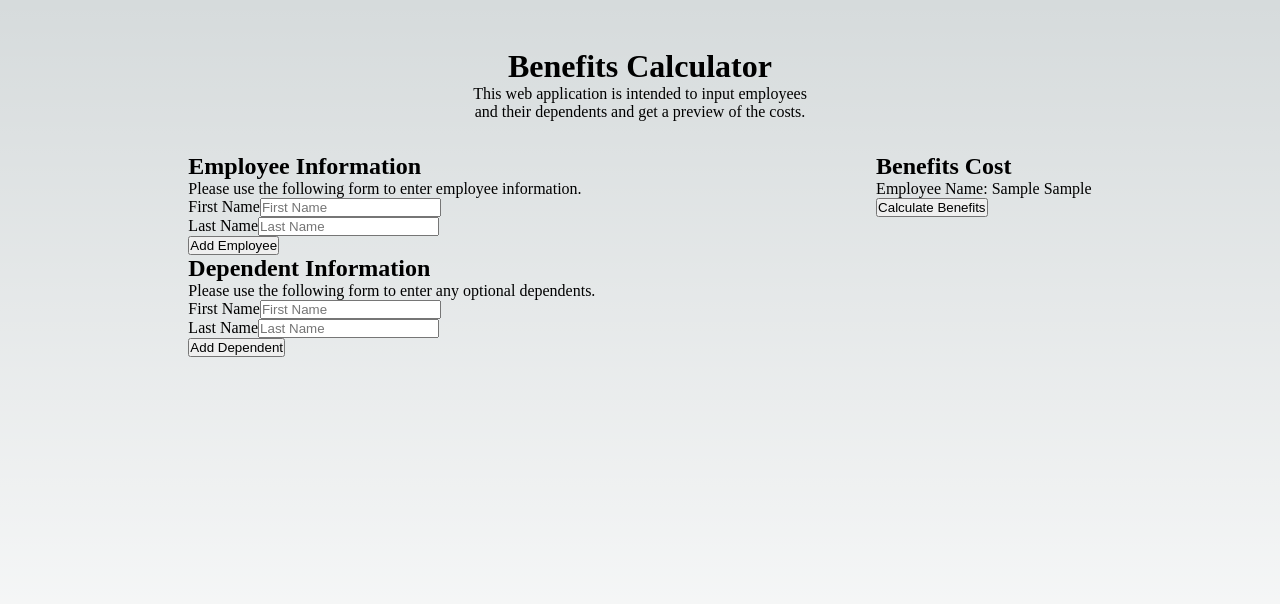
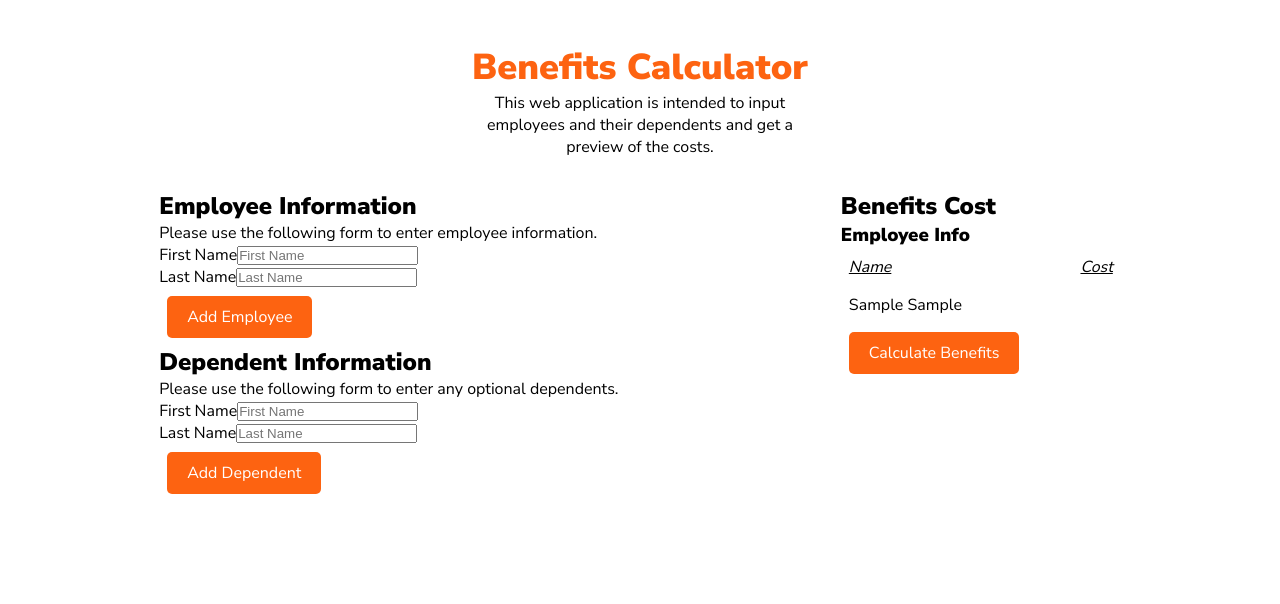
Before and after one commit to jvmontes/p-benefits-app, a Next.js app: page / in a window 1280 px wide. Both pictures are taken after typing "Sample", "Sample" into the empty fields and a click on the input "Add Employee". Shown: the top 604 px of the page. Built offline with nearby package versions, Linux system fonts and the light colour scheme.

Commit message:
Add ✨ style ✨

```diff
--- a/src/Components/AddPerson.js
+++ b/src/Components/AddPerson.js
@@ -1,4 +1,5 @@
 import { useState } from 'react'
+import styles from '@/styles/Home.module.css'
 
 const AddPerson = ({ onAddPerson, actionButtonText }) => {
 
@@ -25,6 +26,7 @@ const AddPerson = ({ onAddPerson, actionButtonText }) => {
 	return (
 		<form onSubmit={onSubmit}>
 			<div>
+				<div>
 					<label>First Name</label>
 					<input type='text'
 						placeholder='First Name'
@@ -38,8 +40,9 @@ const AddPerson = ({ onAddPerson, actionButtonText }) => {
 						value={lastName}
 						onChange={(e) => setLastName(e.target.value)} ></input>
 				</div>
+			</div>
 
-			<input type='submit' value={actionButtonText}></input>
+			<input className={styles.button} type='submit' value={actionButtonText}></input>
 		</form>
 	)
 }
--- a/src/pages/index.js
+++ b/src/pages/index.js
@@ -93,20 +93,44 @@ export default function Home() {
               (
                 <div>
                   {employee.cost > 0 && (<p>Total Cost: {totalCost}</p>)}
-                  <p>Employee Name: {employee.firstName} {employee.lastName} {employee.cost && (<span>Benefits Cost: {employee.cost}</span>)}</p>
+                  <div>
+                    <h3>Employee Info</h3>
+                    <div className={styles.personCard}>
+                      <div><em><u>Name</u></em></div>
+                      <div><em><u>Cost</u></em></div>
+                    </div>
+                    <div className={styles.personCard}>
+                      <div>
+                        {employee.firstName} {employee.lastName}
+                      </div>
+                      {employee.cost && (<div>{employee.cost}</div>)}
+                    </div>
+                  </div>
+
                   {
                     dependents.length > 0 &&
                     (
-                      <>
+                      <div>
+                        <h3>Dependent(s) Info</h3>
+                        <div className={styles.personCard}>
+                          <div><em><u>Name</u></em></div>
+                          <div><em><u>Cost</u></em></div>
+                        </div>
                         {dependents.map((dependent) => (
-                          <p key={dependent.key}>Dependent Name: {dependent.firstName} {dependent.lastName} {dependent.cost && (<span>Benefits Cost: {dependent.cost}</span>)} </p>
+                          <div key={dependent.key} className={styles.personCard}>
+                            <div>
+                              {dependent.firstName} {dependent.lastName}
+                            </div>
+                            {dependent.cost && (<div>{dependent.cost}</div>)}
+                          </div>
+
                         ))}
-                      </>
+                      </div>
                     )
                   }
                   <form>
                     <div>
-                      <button onClick={calculateBenefits}>Calculate Benefits</button>
+                      <button className={styles.button} onClick={calculateBenefits}>Calculate Benefits</button>
                     </div>
                   </form>
                 </div>) :
--- a/src/styles/Home.module.css
+++ b/src/styles/Home.module.css
@@ -1,3 +1,5 @@
+@import url('https://fonts.googleapis.com/css2?family=Nunito Sans:wght@300;400;900&display=swap');
+
 .main {
   padding: 3rem;
   min-height: 100vh;
@@ -10,6 +12,20 @@
   margin-bottom: 1rem;
 }
 
+.button {
+  display: inline-block;
+  background: #fd6311;
+  color: #fff;
+  border: none;
+  padding: 10px 20px;
+  margin: 8px;
+  border-radius: 5px;
+  cursor: pointer;
+  text-decoration: none;
+  font-size: 16px;
+  font-family: inherit;
+}
+
 .container {
   display: flex;
   justify-content: space-around;
@@ -17,7 +33,7 @@
 
 .content {
   margin: 1rem;
-  max-width: 520px;
+  min-width: 280px;
 }
 
 .description {
@@ -120,6 +136,15 @@
 .logo {
   position: relative;
 }
+
+.personCard {
+  display: flex;
+  justify-content: space-between;
+
+  padding: 0.5rem 0.5rem;
+  min-width: 220px;
+}
+
 /* Enable hover only on non-touch devices */
 @media (hover: hover) and (pointer: fine) {
   .card:hover {
--- a/src/styles/globals.css
+++ b/src/styles/globals.css
@@ -38,6 +38,8 @@
   --callout-border-rgb: 172, 175, 176;
   --card-rgb: 180, 185, 188;
   --card-border-rgb: 131, 134, 135;
+
+  --brand-orange-hex: #FD6311;
 }
 
 @media (prefers-color-scheme: dark) {
@@ -83,21 +85,21 @@ html,
 body {
   max-width: 100vw;
   overflow-x: hidden;
+  font-family: 'Nunito Sans', sans-serif;
 }
 
-body {
-  color: rgb(var(--foreground-rgb));
-  background: linear-gradient(
-      to bottom,
-      transparent,
-      rgb(var(--background-end-rgb))
-    )
-    rgb(var(--background-start-rgb));
-}
 
 a {
   color: inherit;
   text-decoration: none;
+}
+
+h1 {
+  color: var(--brand-orange-hex);
+  line-height: 1.11;
+  margin-bottom: 0.25rem;
+  font-size: 2.25rem;
+  font-weight: 900;
 }
 
 @media (prefers-color-scheme: dark) {
```
Lines whose indentation alone changed are shown as unchanged.
